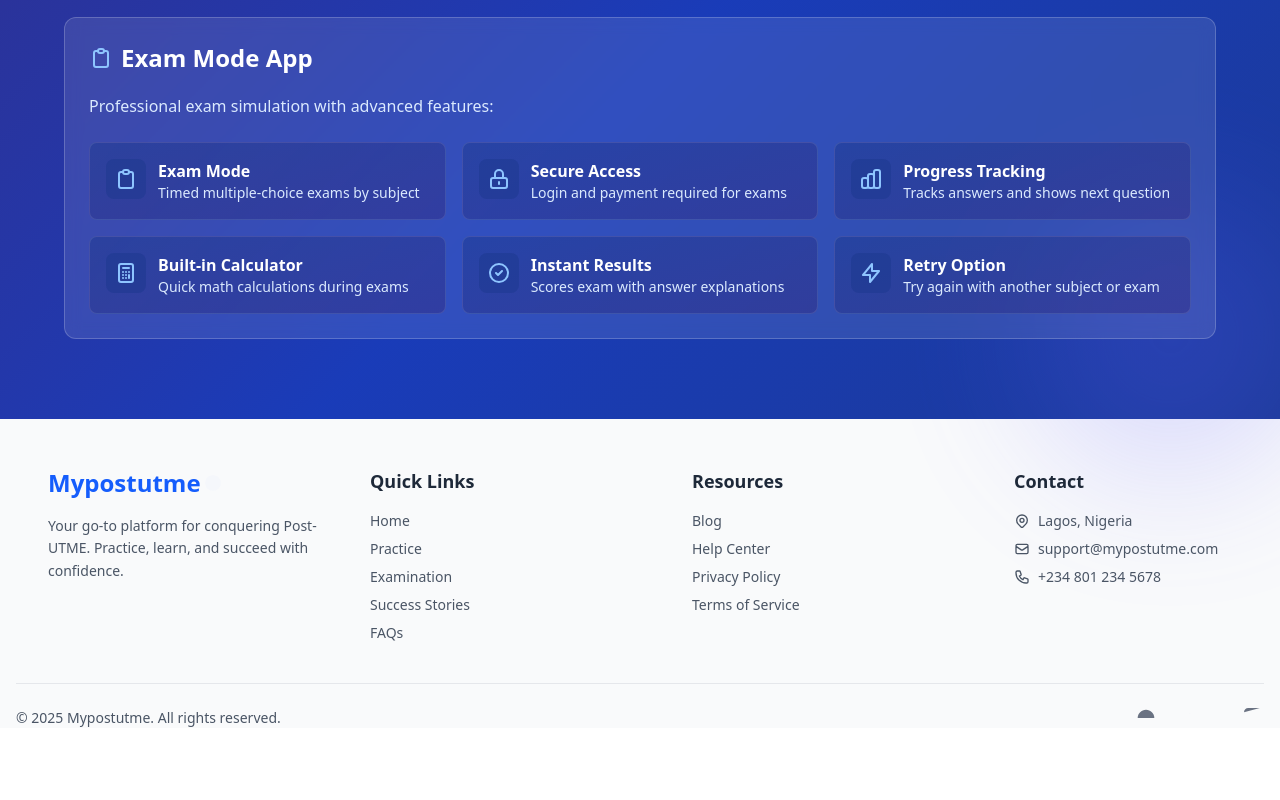
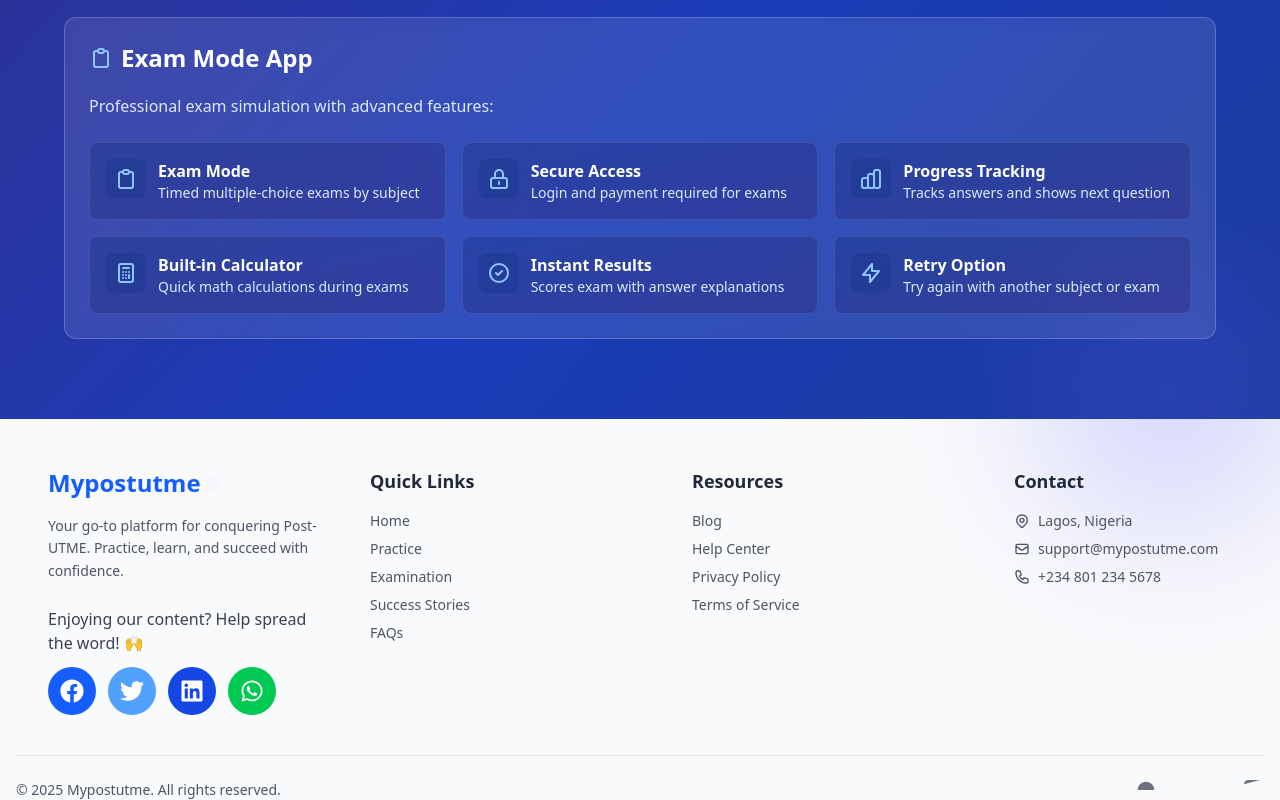
Before and after one commit to holuwathosyn/Putme, a React (Vite) app: page /ExamLandingPage in a window 1280 px wide. Shown: the part 611-1411 px from the top of the page. Before the commit the page ends 1339 px from the top, so only its background shows below. Built offline with nearby package versions, Linux system fonts and the light colour scheme; no server answers.

Commit message:
Update: your message here

```diff
--- a/package.json
+++ b/package.json
@@ -10,6 +10,9 @@
     "preview": "vite preview"
   },
   "dependencies": {
+    "@fortawesome/fontawesome-svg-core": "^7.0.0",
+    "@fortawesome/free-brands-svg-icons": "^7.0.0",
+    "@fortawesome/react-fontawesome": "^0.2.3",
     "@react-icons/all-files": "^4.1.0",
     "@tailwindcss/vite": "^4.1.10",
     "@tanstack/react-query": "^5.81.5",
--- a/src/App.jsx
+++ b/src/App.jsx
@@ -24,6 +24,7 @@
 import QuestionGeneratorwithAi from "./GenerateQuestions";
 import ExamResultsScreen from "./ExamResult";
 import ExamReview from "./examreview";
+import ErrorPage from "./NotFoundPage"
 
 export default function App() {
   return (
@@ -58,6 +59,8 @@
           <Route path="/exam" element={<Exam />} />
           <Route path="/exam-results" element={<ExamResultsScreen />} />
           <Route path="/exam-review" element={<ExamReview />} />
+         {/*Error 404 */}
+         <Route path="*" element={<ErrorPage/>} />
         </Routes>
       </div>
     </Router>
--- a/src/Footer.jsx
+++ b/src/Footer.jsx
@@ -1,5 +1,88 @@
 import React from "react";
 import { Link } from "react-router-dom";
+import { FaFacebook, FaTwitter, FaLinkedin, FaWhatsapp } from "react-icons/fa";
+
+const SocialShare = ({ url, title, description }) => {
+  // Default values
+  const shareUrl = url || typeof window !== "undefined" ? window.location.href : "";
+  const shareTitle = title || (typeof document !== "undefined" ? document.title : "");
+  const shareText = `${shareTitle} ${shareUrl}`;
+
+  const openShareWindow = (url, name) => {
+    window.open(
+      url,
+      `${name}-share-dialog`,
+      "width=800,height=600,top=100,left=100"
+    );
+  };
+
+  const shareTo = {
+    facebook: () => openShareWindow(
+      `https://www.facebook.com/sharer/sharer.php?u=${encodeURIComponent(shareUrl)}`,
+      "facebook"
+    ),
+    twitter: () => openShareWindow(
+      `https://twitter.com/intent/tweet?url=${encodeURIComponent(shareUrl)}&text=${encodeURIComponent(shareTitle)}`,
+      "twitter"
+    ),
+    linkedin: () => openShareWindow(
+      `https://www.linkedin.com/sharing/share-offsite/?url=${encodeURIComponent(shareUrl)}`,
+      "linkedin"
+    ),
+    whatsapp: () => openShareWindow(
+      `https://wa.me/?text=${encodeURIComponent(shareText)}`,
+      "whatsapp"
+    ),
+  };
+
+  return (
+    <div className="space-y-3">
+      {/* Engagement message */}
+      <p className="text-center md:text-left text-gray-700 dark:text-gray-300 text-sm md:text-base">
+        Enjoying our content? Help spread the word! 🙌
+      </p>
+
+      {/* Sharing buttons */}
+      <div className="flex flex-wrap gap-3 justify-center md:justify-start">
+        {/* Facebook */}
+        <button
+          onClick={shareTo.facebook}
+          className="p-3 rounded-full bg-blue-600 text-white hover:bg-blue-700 transition-colors duration-200 focus:outline-none focus:ring-2 focus:ring-blue-600 focus:ring-opacity-50"
+          aria-label="Share on Facebook"
+        >
+          <FaFacebook className="text-xl md:text-2xl" />
+        </button>
+
+        {/* Twitter */}
+        <button
+          onClick={shareTo.twitter}
+          className="p-3 rounded-full bg-blue-400 text-white hover:bg-blue-500 transition-colors duration-200 focus:outline-none focus:ring-2 focus:ring-blue-400 focus:ring-opacity-50"
+          aria-label="Share on Twitter"
+        >
+          <FaTwitter className="text-xl md:text-2xl" />
+        </button>
+
+        {/* LinkedIn */}
+        <button
+          onClick={shareTo.linkedin}
+          className="p-3 rounded-full bg-blue-700 text-white hover:bg-blue-800 transition-colors duration-200 focus:outline-none focus:ring-2 focus:ring-blue-700 focus:ring-opacity-50"
+          aria-label="Share on LinkedIn"
+        >
+          <FaLinkedin className="text-xl md:text-2xl" />
+        </button>
+
+        {/* WhatsApp */}
+        <button
+          onClick={shareTo.whatsapp}
+          className="p-3 rounded-full bg-green-500 text-white hover:bg-green-600 transition-colors duration-200 focus:outline-none focus:ring-2 focus:ring-green-500 focus:ring-opacity-50"
+          aria-label="Share on WhatsApp"
+        >
+          <FaWhatsapp className="text-xl md:text-2xl" />
+        </button>
+      </div>
+    </div>
+  );
+};
 
 export default function Footer() {
   const currentYear = new Date().getFullYear();
@@ -63,6 +146,10 @@
             <p className="text-sm leading-relaxed text-gray-600">
               Your go-to platform for conquering Post-UTME. Practice, learn, and succeed with confidence.
             </p>
+            {/* Added SocialShare component here */}
+            <div className="mt-6">
+              <SocialShare />
+            </div>
           </div>
 
           {/* Quick Links - Fade in with delay */}
--- /dev/null
+++ b/src/NotFoundPage.jsx
@@ -0,0 +1,67 @@
+import React from 'react';
+import { Link, useNavigate } from 'react-router-dom';
+import Footer from './Footer';
+
+const NotFoundPage = () => {
+  const navigate = useNavigate();
+
+  return (
+    <>
+    <div className="mila min-h-screen bg-gradient-to-br from-blue-50 to-blue-100 flex flex-col items-center justify-center p-4">
+      <div className="max-w-md w-full bg-white rounded-xl shadow-lg overflow-hidden">
+        <div className="bg-blue-700 p-6 text-center">
+          <svg
+            className="h-16 w-16 mx-auto text-white"
+            fill="none"
+            viewBox="0 0 24 24"
+            stroke="currentColor"
+          >
+            <path
+              strokeLinecap="round"
+              strokeLinejoin="round"
+              strokeWidth={2}
+              d="M9.172 16.172a4 4 0 015.656 0M9 10h.01M15 10h.01M21 12a9 9 0 11-18 0 9 9 0 0118 0z"
+            />
+          </svg>
+          <h1 className="text-3xl font-bold text-white mt-4">404</h1>
+          <p className="text-blue-100 mt-2">Page Not Found</p>
+        </div>
+
+        <div className="p-6 text-center">
+          <img
+            src="https://illustrations.popsy.co/blue/crashed-error.svg"
+            alt="Error illustration"
+            className="h-48 mx-auto mb-6"
+          />
+          <h2 className="text-xl font-semibold text-gray-800">Oops! Looks like you're lost</h2>
+          <p className="text-gray-600 mt-2">
+            The page you're looking for doesn't exist or has been moved.
+          </p>
+
+          <div className="mt-6 flex flex-col sm:flex-row justify-center gap-3">
+            <button
+              onClick={() => navigate(-1)}
+              className="px-4 py-2 bg-blue-600 hover:bg-blue-700 text-white rounded-lg transition duration-200"
+            >
+              Go Back
+            </button>
+            <button
+              onClick={() => navigate('/')}
+              className="px-4 py-2 border border-blue-600 text-blue-600 hover:bg-blue-50 rounded-lg transition duration-200"
+            >
+              Home Page
+            </button>
+          </div>
+        </div>
+      </div>
+
+      <p className="text-gray-500 mt-8 text-center">
+        Need help? <Link to="/ContactPage" className="text-blue-600 hover:underline">Contact support</Link>
+      </p>
+    </div>
+    <Footer/>
+  </>
+  );
+};
+
+export default NotFoundPage;
```
Also changed, not shown: 1 other file (tests, documents, lock files or other folders).
